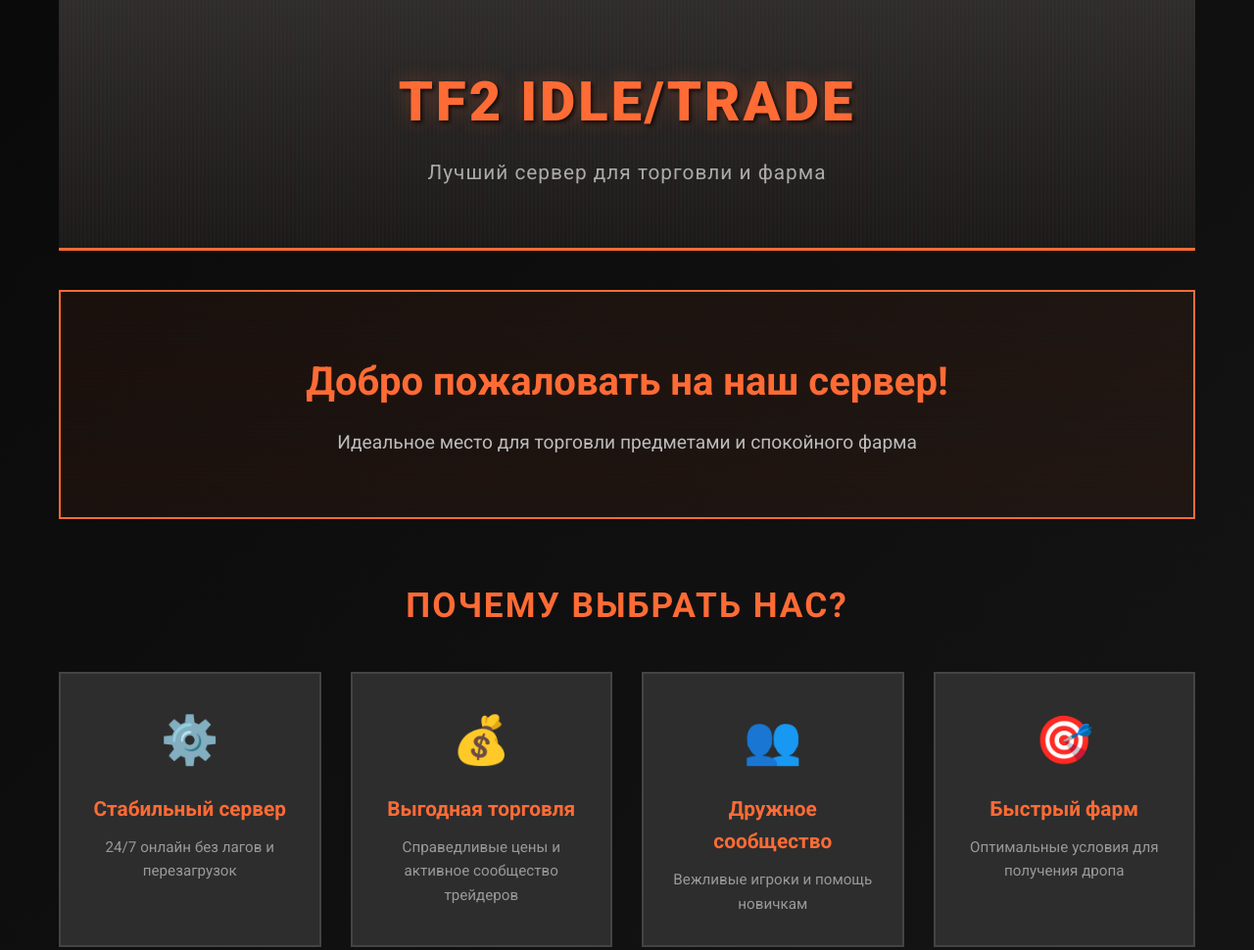
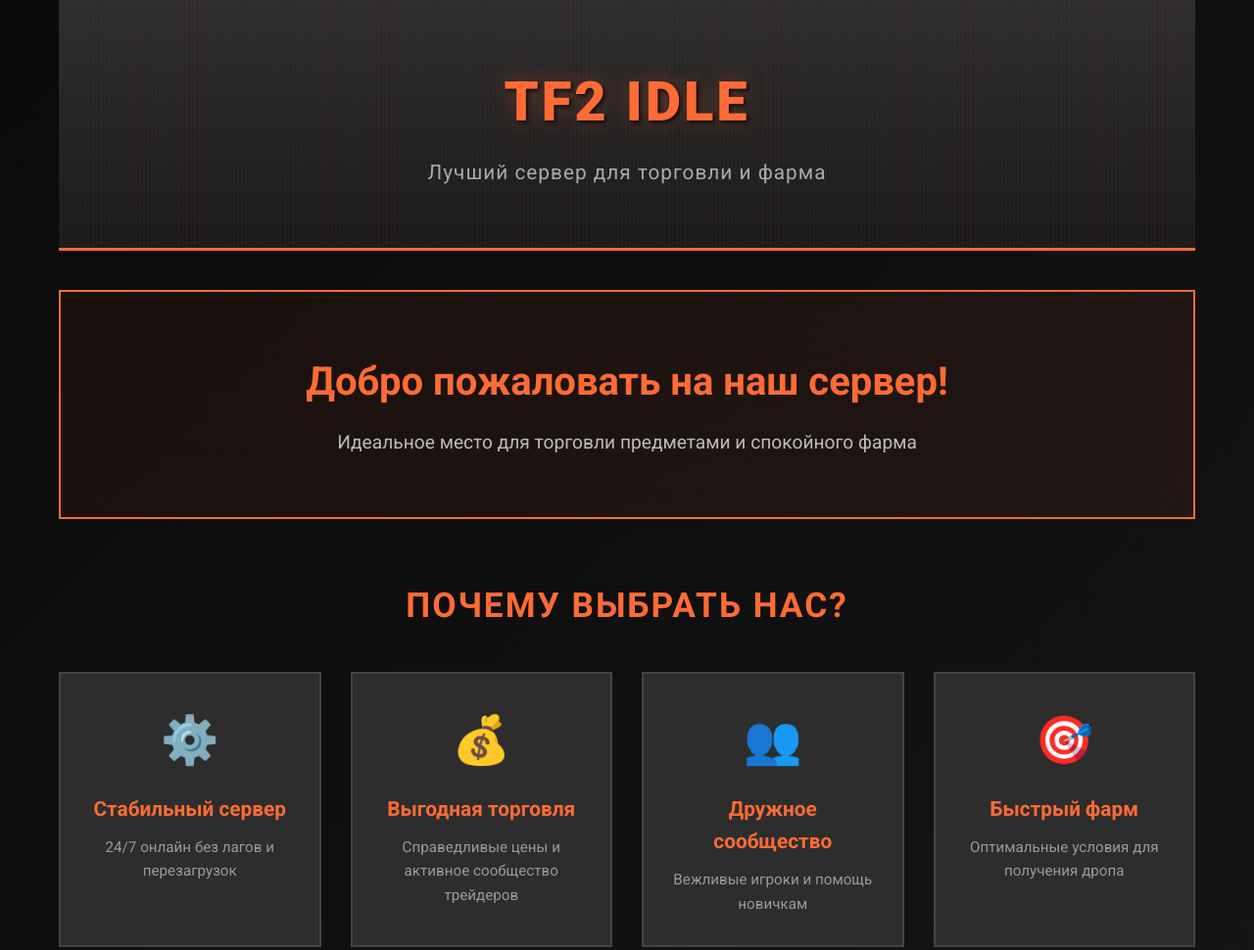
Before and after one commit to Hilewr/-, a plain HTML site: page index.html in a window 1280 px wide. Shown: the top 970 px of the page at 98% size. Drawn offline with Linux system fonts and the light colour scheme.

Commit message:
Update index.html

```diff
--- a/index.html
+++ b/index.html
@@ -12,7 +12,7 @@
         <!-- Шапка -->
         <header class="header">
             <div class="header-content">
-                <h1 class="title">TF2 IDLE/TRADE</h1>
+                <h1 class="title">TF2 IDLE</h1>
                 <p class="subtitle">Лучший сервер для торговли и фарма</p>
             </div>
         </header>
```
